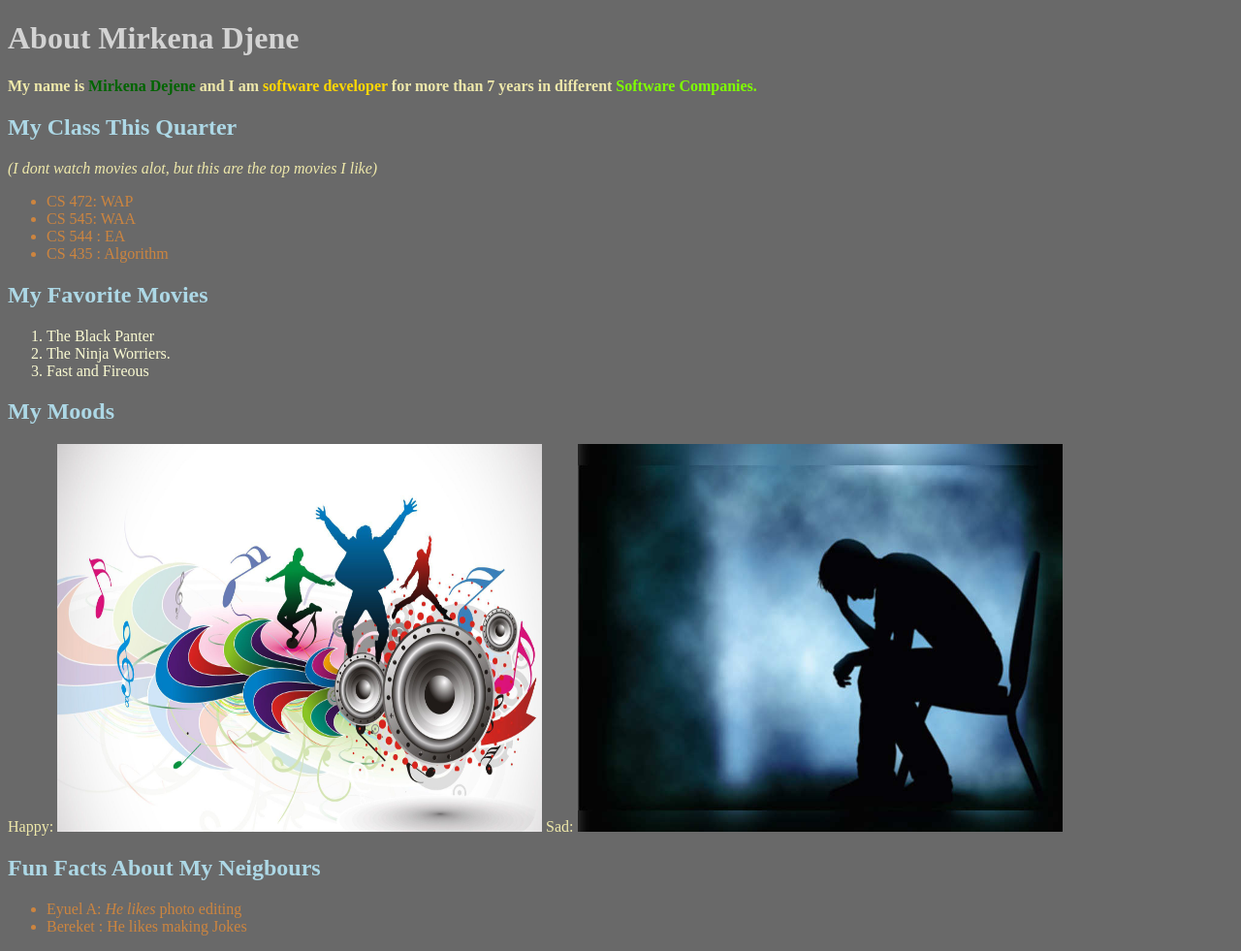
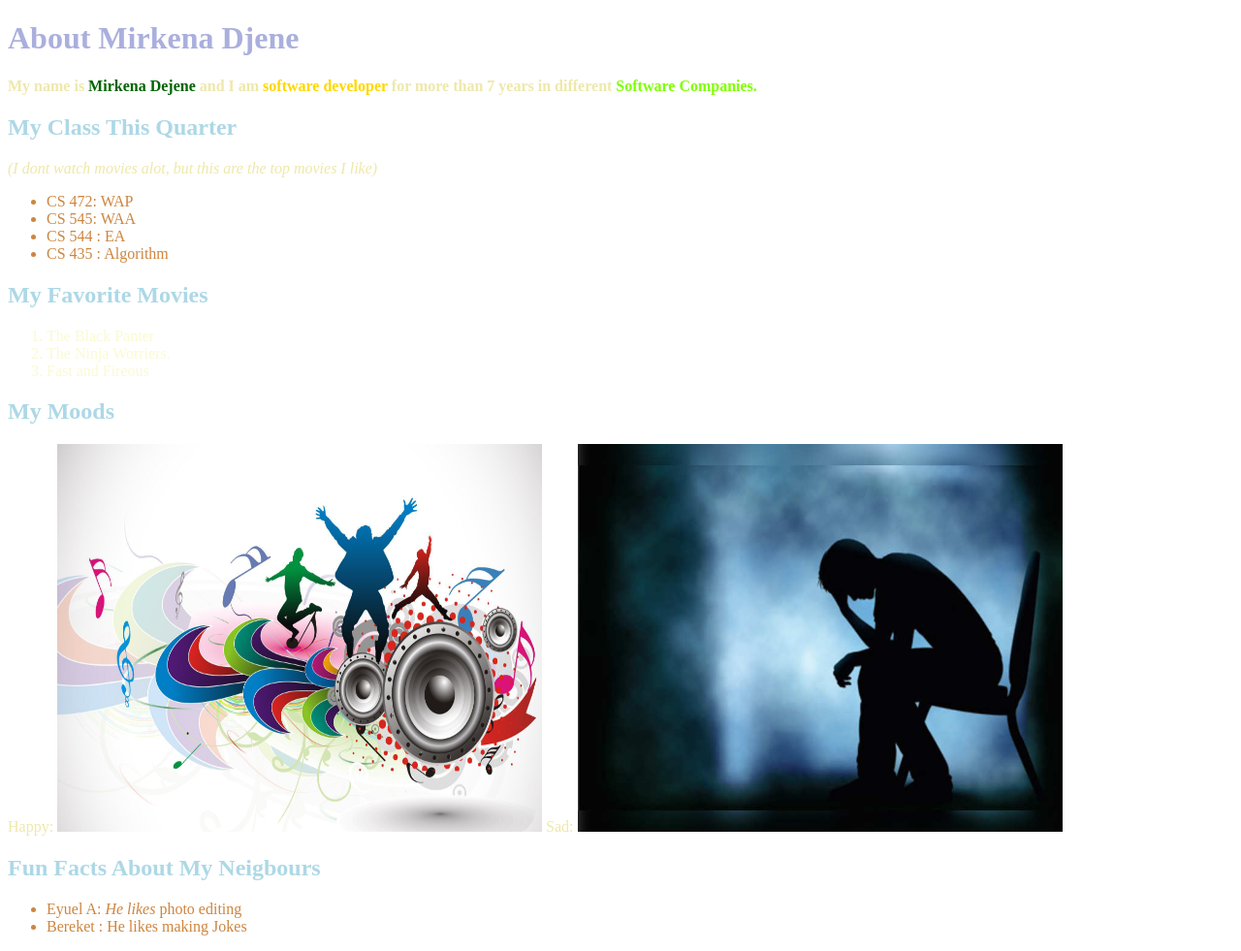
Before and after one commit to mirkena/mirkena.github.io, a web app: file w1d2/AboutMe.html in a window 1280 px wide. Shown: the whole page at 97% size. Run offline with its HTML, style and script files only (its server is not run), Linux system fonts and the light colour scheme.

Commit message:
Update styleme.css

```diff
--- a/w1d2/css/styleme.css
+++ b/w1d2/css/styleme.css
@@ -1,8 +1,8 @@
 body{
-    background-color: dimgray;
+    background-color:#fffe;
 }
 h1{
-    color: lightgray;
+    color: #AAAFDD;
 }
 p{
     color: palegoldenrod;
```
